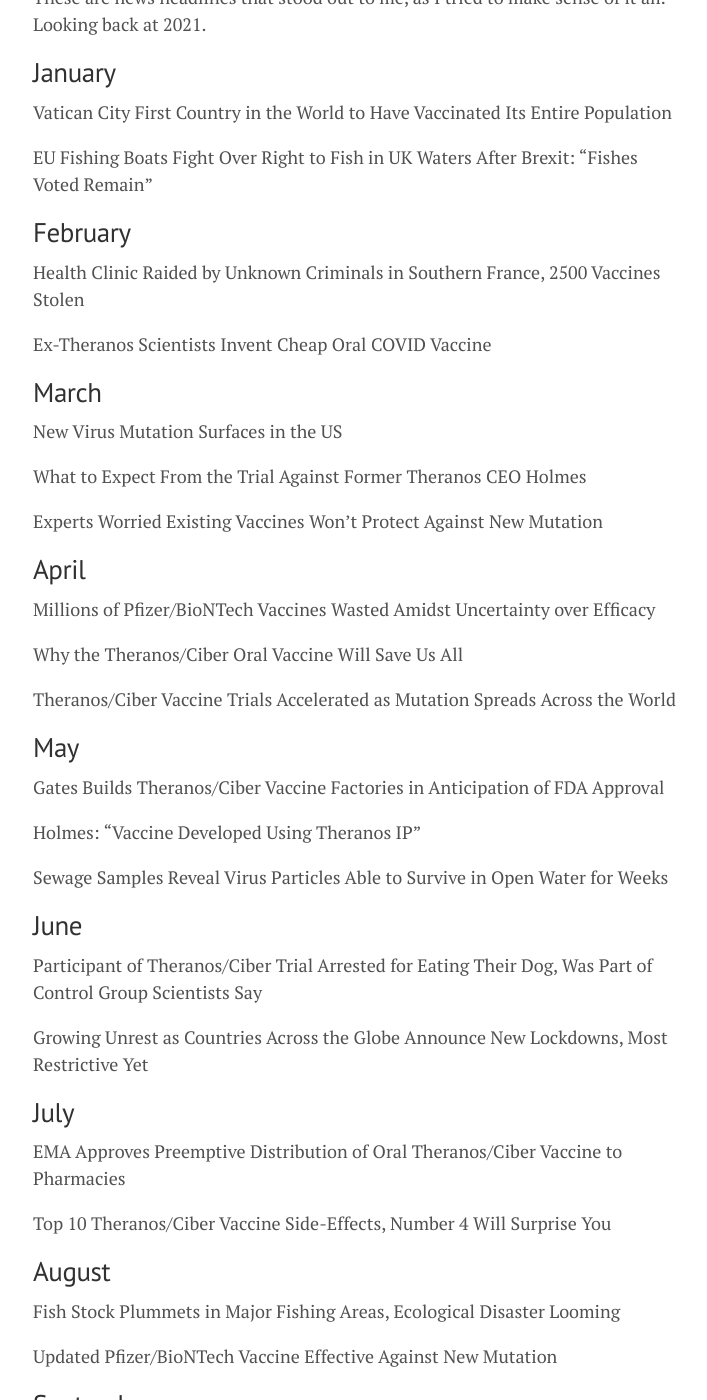
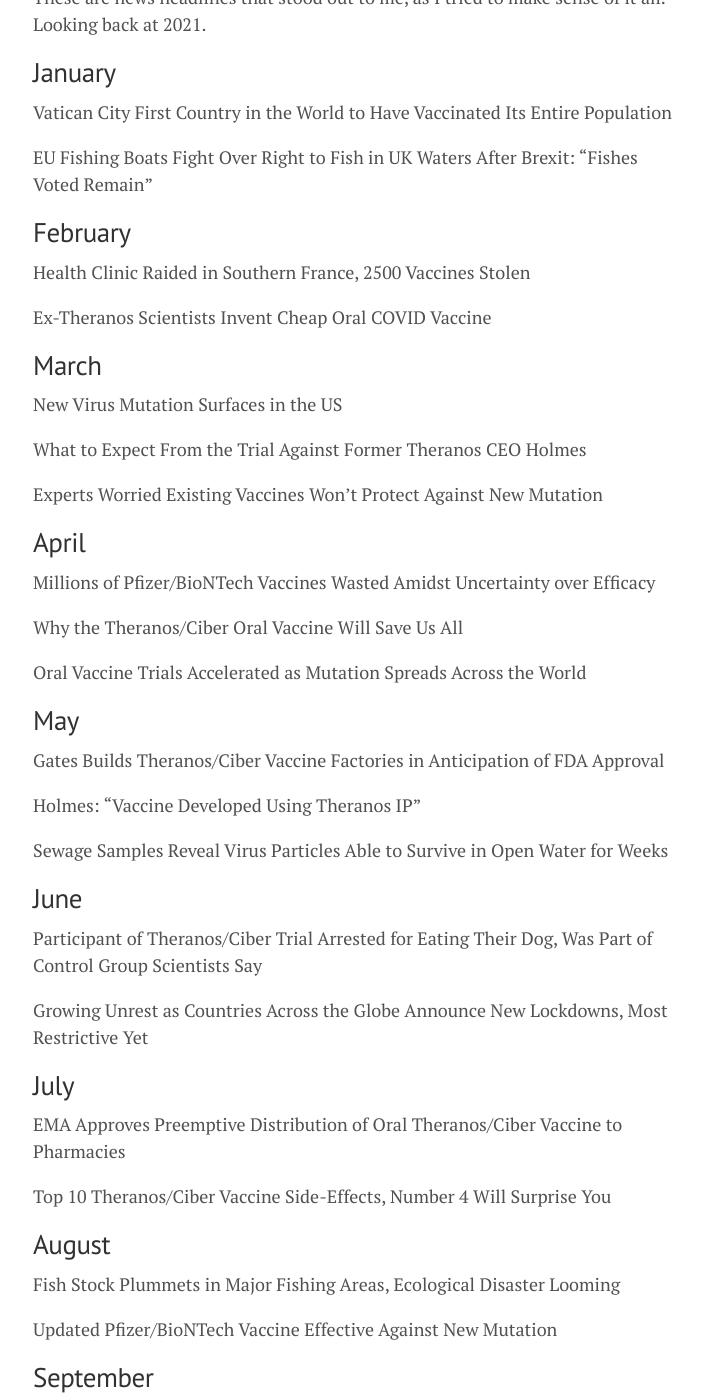
Before and after one commit to Thomvis/thomvis.github.io, a Jekyll site: the page built from _posts/2021-01-04-2021-in-review.md, in a window 1280 px wide and 1400 px high, scrolled down 324 px. Shown: the whole window, without its empty margins (283-990 px from the left). Built offline with Jekyll 4.4.1, drawn with Linux system fonts in a browser that asks for light colours; some of the changed text lies outside the part shown.

Commit message:
Minor edits to 2021: A Year in Review

```diff
--- a/_posts/2021-01-04-2021-in-review.md
+++ b/_posts/2021-01-04-2021-in-review.md
@@ -15,7 +15,7 @@ EU Fishing Boats Fight Over Right to Fish in UK Waters After Brexit: “Fishes V
 
 ## February
 
-Health Clinic Raided by Unknown Criminals in Southern France, 2500 Vaccines Stolen
+Health Clinic Raided in Southern France, 2500 Vaccines Stolen
 
 Ex-Theranos Scientists Invent Cheap Oral COVID Vaccine
 
@@ -33,7 +33,7 @@ Millions of Pfizer/BioNTech Vaccines Wasted Amidst Uncertainty over Efficacy
 
 Why the Theranos/Ciber Oral Vaccine Will Save Us All
 
-Theranos/Ciber Vaccine Trials Accelerated as Mutation Spreads Across the World
+Oral Vaccine Trials Accelerated as Mutation Spreads Across the World
 
 ## May
 
@@ -71,7 +71,7 @@ Sunlight Reduces Theranos/Ciber Vaccine Side-Effects
 
 Hedonism in a Post-COVID Country: Norway’s Non-Stop Raves
 
-Canada Adds Theranos/Ciber Vaccine to Drinking Water Nationwide
+Canada Adds Theranos/Ciber Vaccine to Nationwide Drinking Water
 
 ## November
 
```
